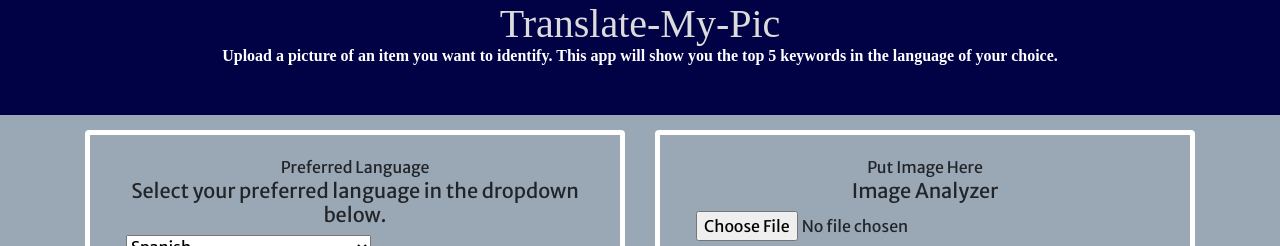
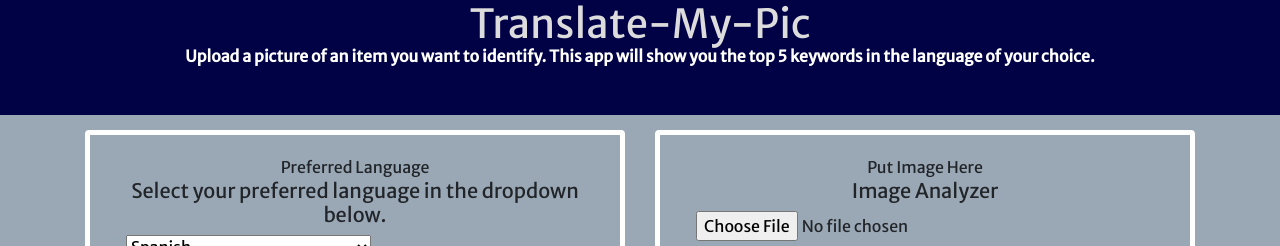
Before and after one commit to bgoudy/translate-my-pic, a website: page public/home.html in a window 1280 px wide. Shown: the top 246 px of the page. Drawn offline with nearby package versions, Linux system fonts and the light colour scheme.

Commit message:
I don't think I made any changes

```diff
--- a/public/assets/css/translate-my-pic.css
+++ b/public/assets/css/translate-my-pic.css
@@ -106,11 +106,11 @@ h1 {
     text-align: center;
     height: 20%;
     width: 100%;
-    font-family: 'Times New Roman', Times, serif;
+    font-family: 'Merriweather Sans', sans-serif;
 }
 
 p {
     font-weight: bold;
-    font-family: 'Times New Roman', Times, serif;
+    font-family: 'Merriweather Sans', sans-serif;
     line-height: 36px;
 }
```
Also changed, not shown: public/registration.html (+3 -4 lines).
